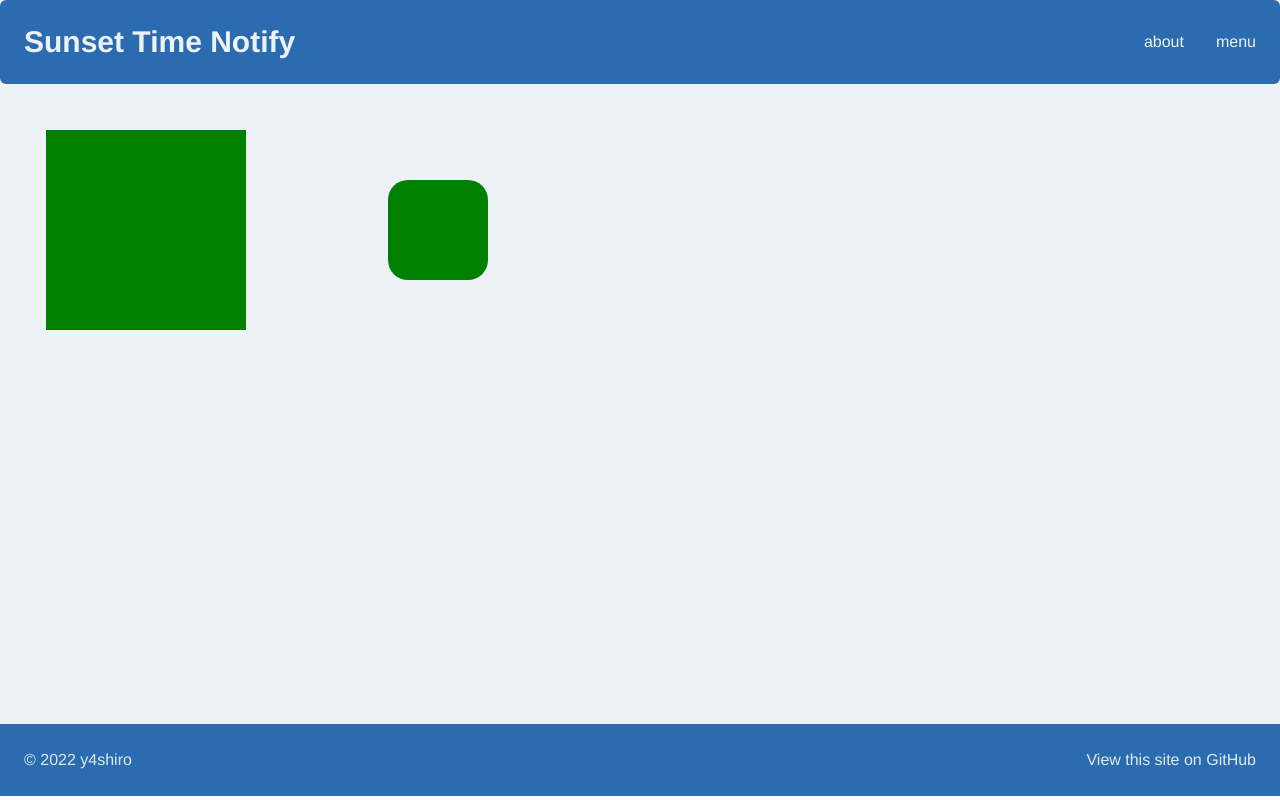
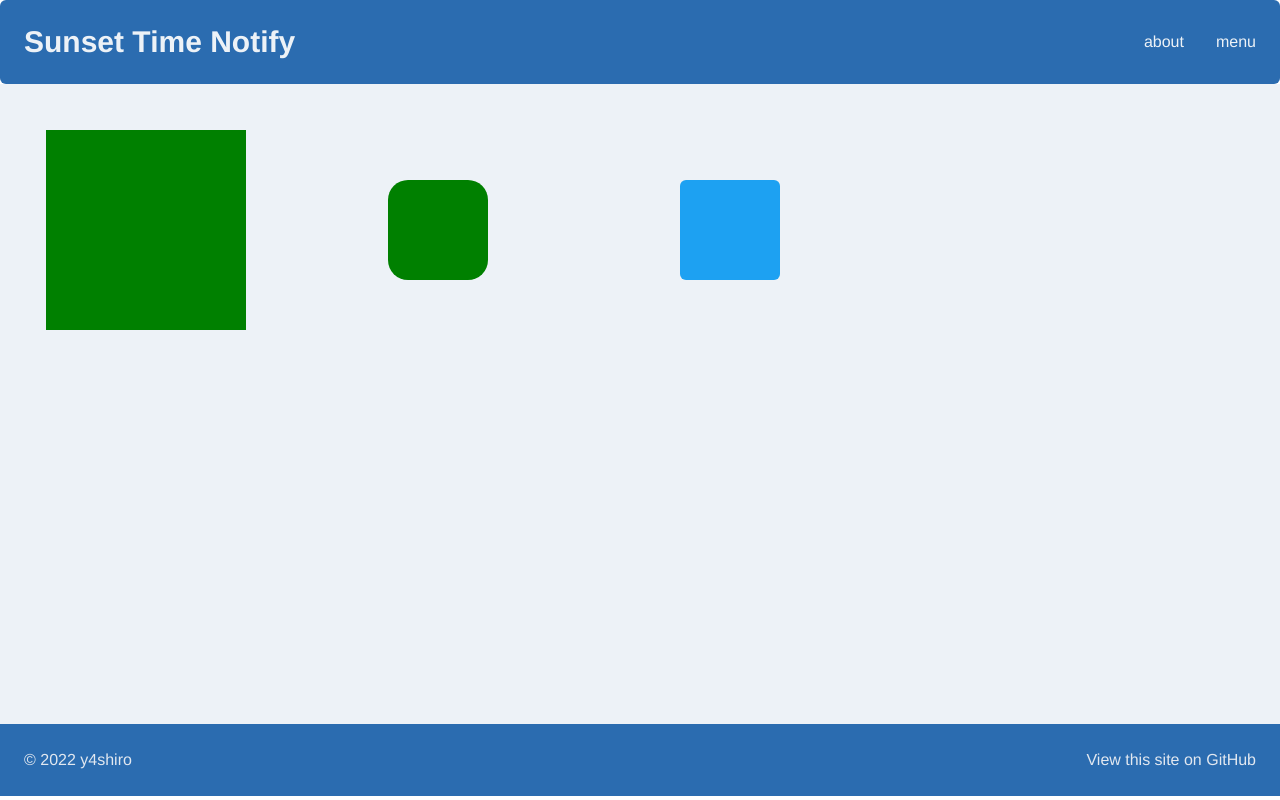
Before and after one commit to y4shiro/sunset-time-notify, a Next.js app: page /framer-motion in a window 1280 px wide. Built offline with nearby package versions, Linux system fonts and the light colour scheme; no server answers.

Commit message:
Framer Motion hover と tap

```diff
--- a/src/components/FramerMotion/index.tsx
+++ b/src/components/FramerMotion/index.tsx
@@ -1,13 +1,15 @@
 import { VFC } from 'react';
-import { chakra, Box, Flex, BoxProps } from '@chakra-ui/react';
-import { isValidMotionProp, motion } from 'framer-motion';
+import { Box, Flex, BoxProps, ButtonProps, Button } from '@chakra-ui/react';
+import { motion } from 'framer-motion';
+import type { Variants } from 'framer-motion';
 
-const ChakraBox = motion<Omit<BoxProps, 'transition'>>(Box);
+const MotionChakraBox = motion<Omit<BoxProps, 'transition'>>(Box);
+const MotionButton = motion<Omit<ButtonProps, 'transition'>>(Button);
 
 const FramerMotion: VFC = () => {
   return (
     <Flex w='100%' minH='80vh' bgColor='gray.100'>
-      <ChakraBox
+      <MotionChakraBox
         m='24'
         w='100px'
         h='100px'
@@ -15,7 +17,7 @@ const FramerMotion: VFC = () => {
         animate={{ scale: 2 }}
         transition={{ duration: 2 }}
       />
-      <ChakraBox
+      <MotionChakraBox
         m='24'
         w='100px'
         h='100px'
@@ -27,6 +29,14 @@ const FramerMotion: VFC = () => {
         }}
         transition={{ duration: 2 }}
       />
+      <MotionButton
+        m='24'
+        w='100px'
+        h='100px'
+        colorScheme='twitter'
+        whileHover={{ scale: 1.1 }}
+        whileTap={{ scale: 0.9 }}
+      />
     </Flex>
   );
 };
```
